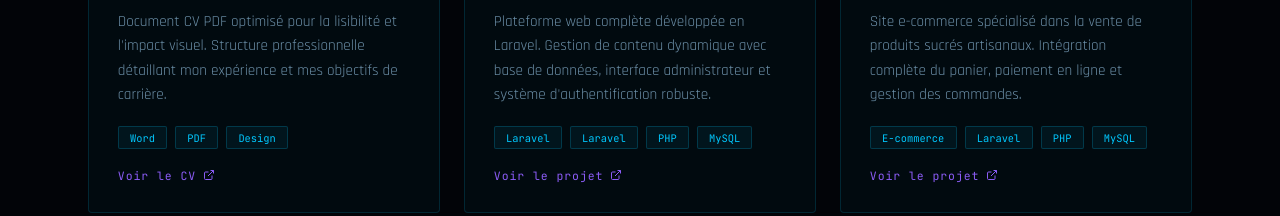
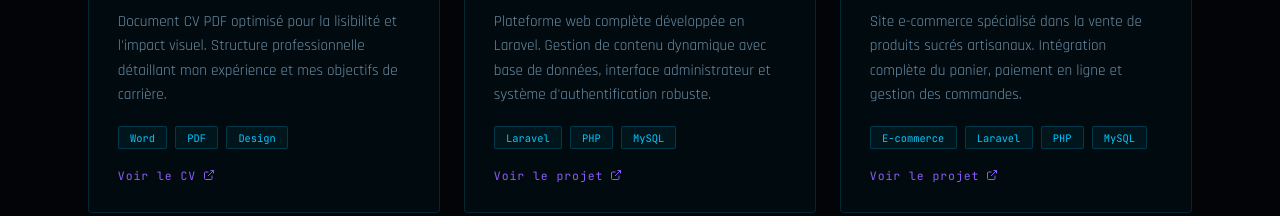
Before and after one commit to Sidaty18/Portfolio3, a website: page views/index.html in a window 1280 px wide. Shown: the part 3410-3626 px from the top of the page. Drawn offline with Linux system fonts and the light colour scheme.

Commit message:
Petite correction

```diff
--- a/views/index.html
+++ b/views/index.html
@@ -962,7 +962,6 @@
               d'authentification robuste.</p>
             <div class="project-tags">
               <span class="tag">Laravel</span><span
-                class="tag">Laravel</span><span
                 class="tag">PHP</span><span
                 class="tag">MySQL</span>
             </div>
```
